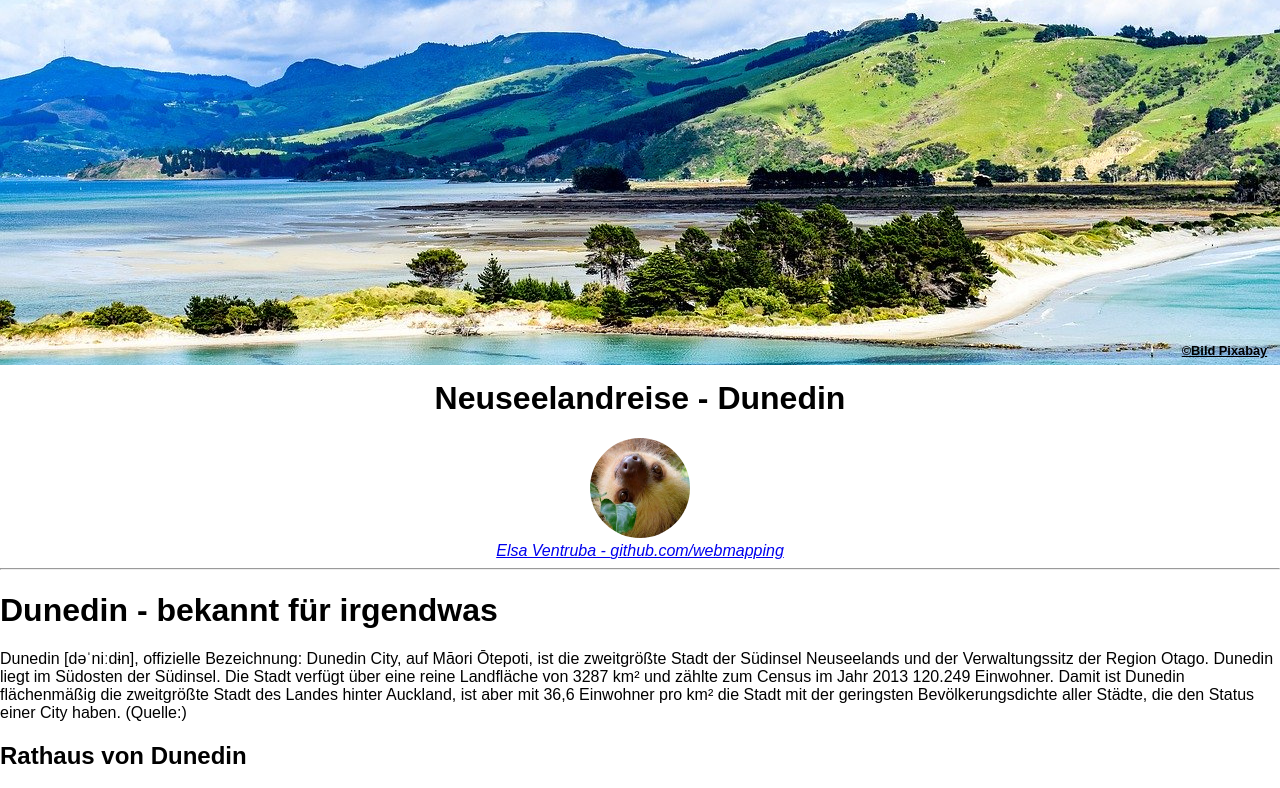
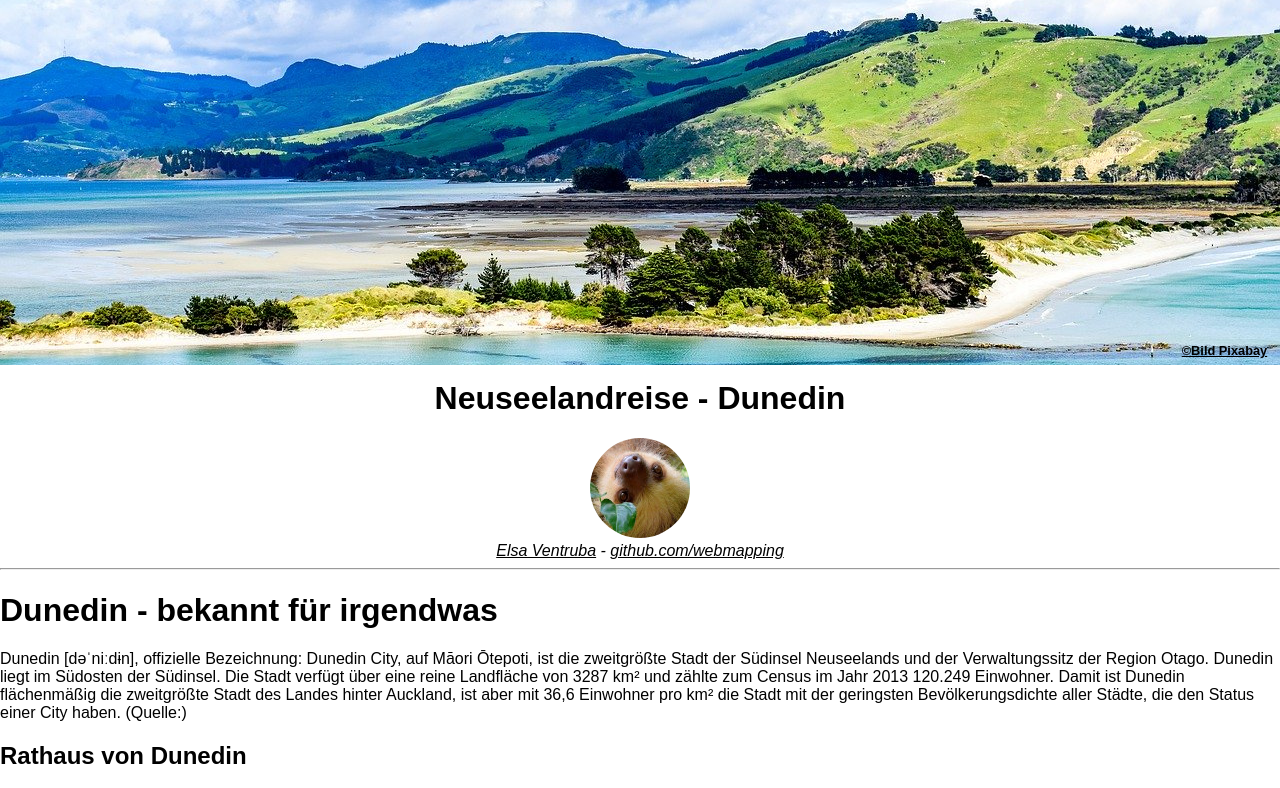
Before and after one commit to elsa-ve/elsa-ve.github.io, a plain HTML site: page nz/index.html in a window 1280 px wide. Shown: the top 788 px of the page. Drawn offline with Linux system fonts and the light colour scheme.

Commit message:
Links schwarz

```diff
--- a/nz/index.html
+++ b/nz/index.html
@@ -24,7 +24,7 @@
                 <!--100x100 Pixel 72 dpi-->
             </a>
             <address>
-                <a href="mailto:elsa.ventruba@students.uibk.ac.at">Elsa Ventruba - </a>
+                <a href="mailto:elsa.ventruba@students.uibk.ac.at">Elsa Ventruba</a> -
                 <a href="https://github.com/webmapping">github.com/webmapping</a>
             </address>
         </nav>
--- a/nz/main.css
+++ b/nz/main.css
@@ -26,3 +26,6 @@ header p {
 header nav img {
    border-radius: 50%;
 }
+a:link, a:visited {
+   color:black
+}
```
